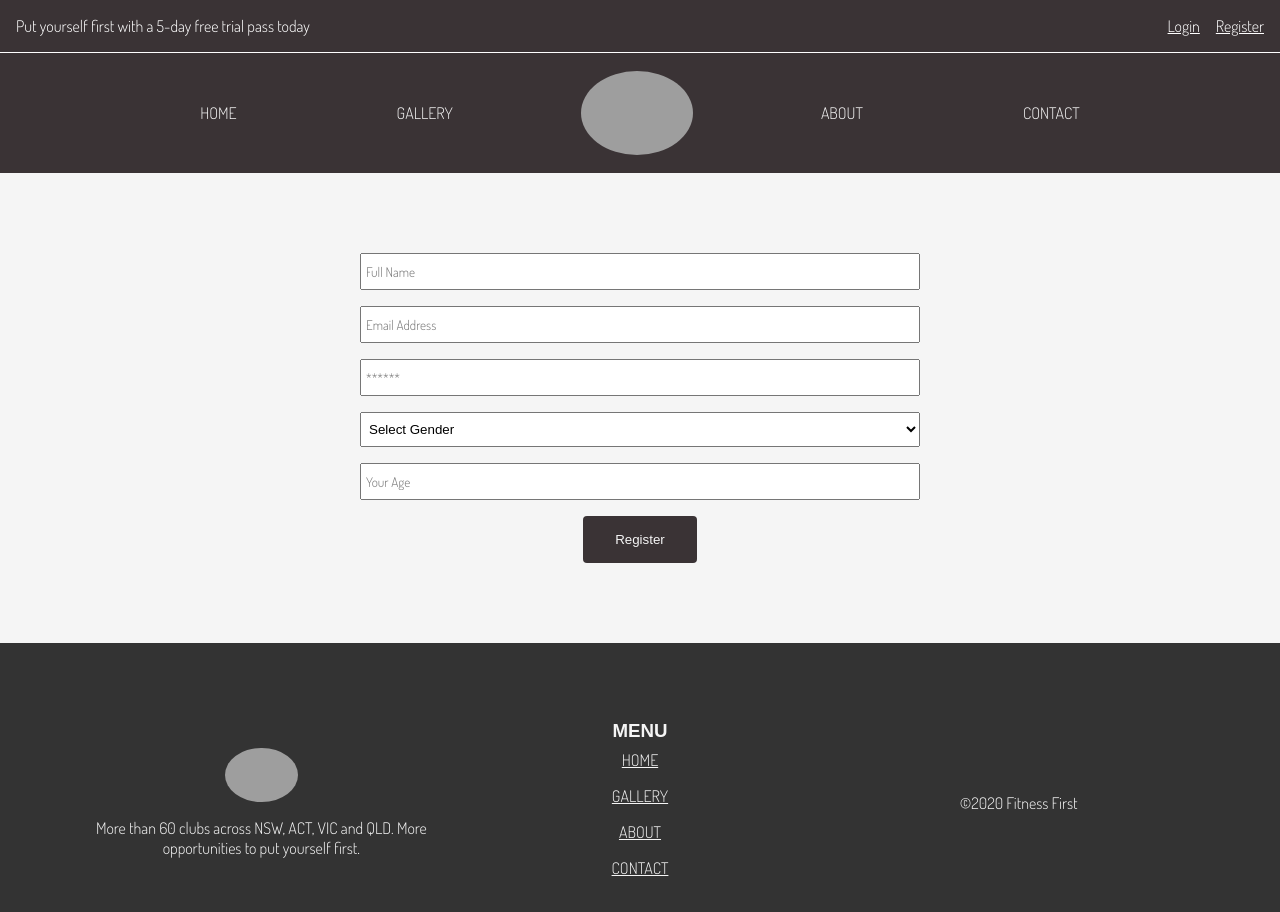
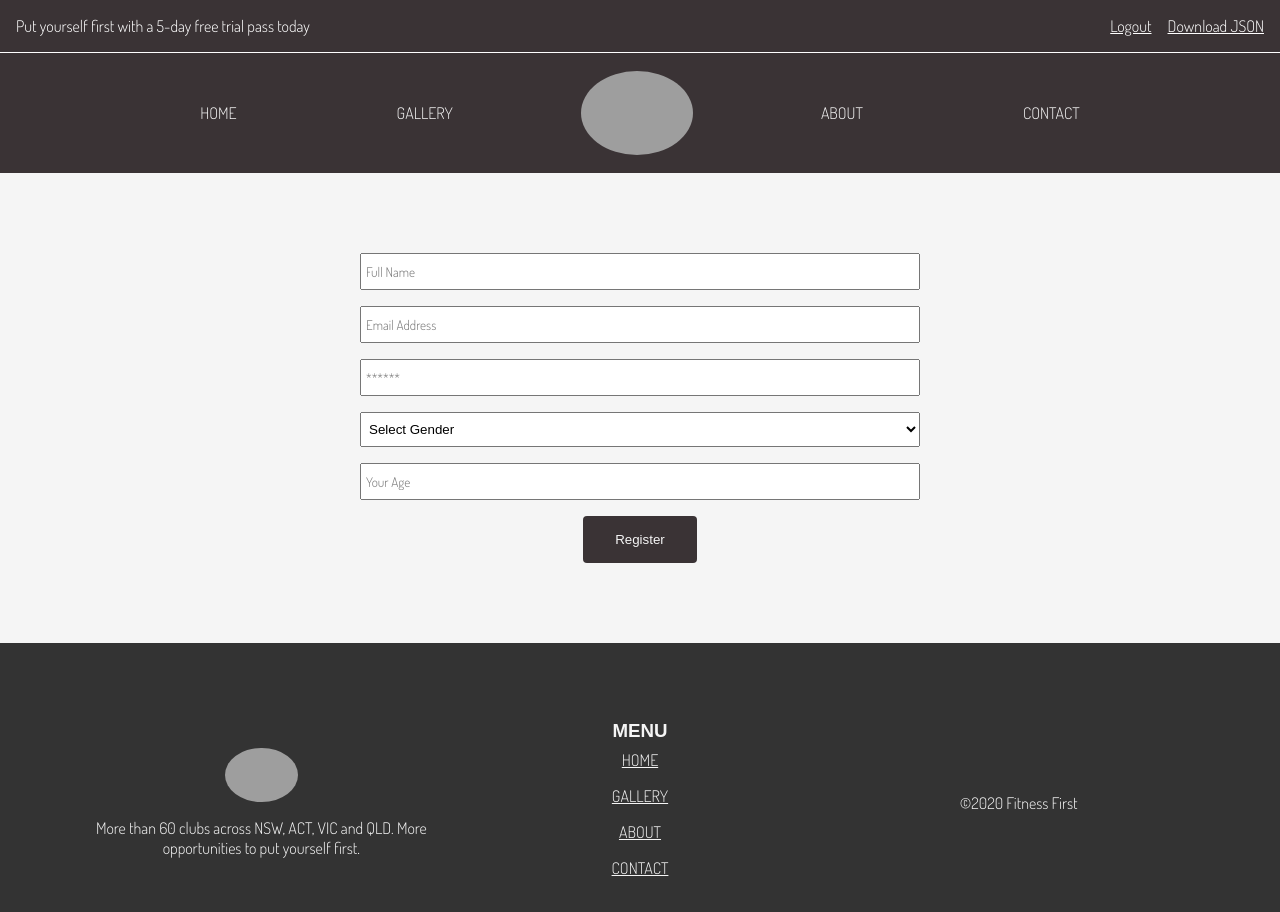
Before and after one commit to sumit505/Sumit-Fitness-Python-flask-with-react, a React (Create React App) app: page /register in a window 1280 px wide. Shown: the top 912 px of the page. Built offline with nearby package versions, Linux system fonts and the light colour scheme; grey boxes are pictures that could not be loaded; a web font is replaced by a local one.

Commit message:
Ready for production

```diff
--- a/package.json
+++ b/package.json
@@ -6,6 +6,7 @@
     "@testing-library/jest-dom": "^5.14.1",
     "@testing-library/react": "^11.2.7",
     "@testing-library/user-event": "^12.8.3",
+    "file-saver": "^2.0.5",
     "react": "^17.0.2",
     "react-dom": "^17.0.2",
     "react-hook-form": "^7.11.1",
--- a/src/App.js
+++ b/src/App.js
@@ -20,10 +20,9 @@ import { Home } from './components/Home'
 
 function App() {
   const dispatch = useDispatch()
-  const getToken = () => {
-    const tokenString = sessionStorage.getItem('token')
-    const userToken = JSON.parse(tokenString)
-    return userToken
+  const getToken = async () => {
+    const tokenString = await sessionStorage.getItem('token')
+    return tokenString
   }
 
   useEffect(() => {
--- a/src/components/Header.js
+++ b/src/components/Header.js
@@ -2,8 +2,9 @@ import React from 'react'
 import { Link } from "react-router-dom";
 import { useDispatch, useSelector } from 'react-redux'
 import { changeLoginStatus } from '../redux/actions/utilActions';
-import { useHistory } from 'react-router-dom'
+import { useHistory, Redirect } from 'react-router-dom'
 import { NotificationContainer, NotificationManager } from 'react-notifications'
+import { saveAs } from 'file-saver'
 
 export const Header = () => {
   const isLoggedIn = useSelector(state => state.utils.isLoggedIn)
@@ -16,12 +17,37 @@ export const Header = () => {
     history.push('/login')
   }
 
+  const downloadFile = async () => {
+    try {
+      const token = await sessionStorage.getItem('token')
+      const url = `http://127.0.0.1:105/download?token=${token}`
+      const response = await fetch(url, {
+        method: "GET",
+        mode: 'cors'
+      })
+
+      const cloneResponse = response.clone()
+
+      const responseData = await cloneResponse.json()
+      if (response.status !== 200)
+        throw new Error(responseData.message)
+
+      const responseFile = await response.blob()
+
+      saveAs(responseFile, 'json_file')
+
+      return responseFile
+    } catch (error) {
+      NotificationManager.error('Error message', error.message);
+    }
+  }
+
   const showLinksDynamically = () => {
     if (isLoggedIn) {
       return (
         <>
           <Link to="#" onClick={logout} >Logout</Link>
-          <a href="http://127.0.0.1:105/download/" download>Download JSON</a>
+          <Link to="#" onClick={downloadFile}>Download JSON</Link>
         </>
       )
     } else {
@@ -51,6 +77,7 @@ export const Header = () => {
           <li><Link to="/contact" data="CONTACT">CONTACT</Link></li>
         </menu>
       </nav>
+      <NotificationContainer />
     </header>
   )
 }
--- a/src/components/Login.js
+++ b/src/components/Login.js
@@ -27,8 +27,9 @@ export const Login = () => {
             if (response.status !== 201)
                 throw new Error('Login failed')
 
-            sessionStorage.setItem('token', JSON.stringify('1234'))
-            dispatch(changeLoginStatus(!isLoggedIn))
+            const responseData = await response.json()
+            sessionStorage.setItem('token', responseData.token)
+            dispatch(changeLoginStatus(true))
             history.push('/')
 
             reset()
```
Also changed, not shown: 1 other file (tests, documents, lock files or other folders).
